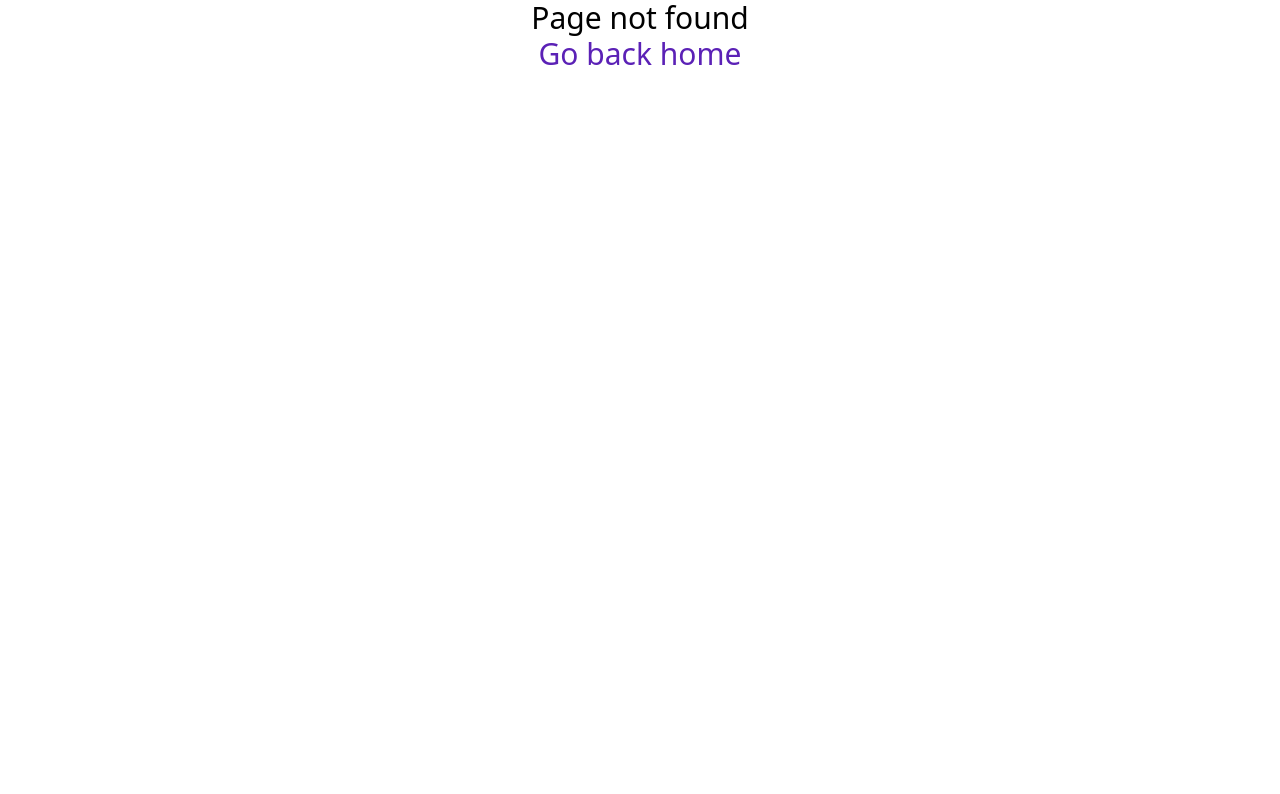
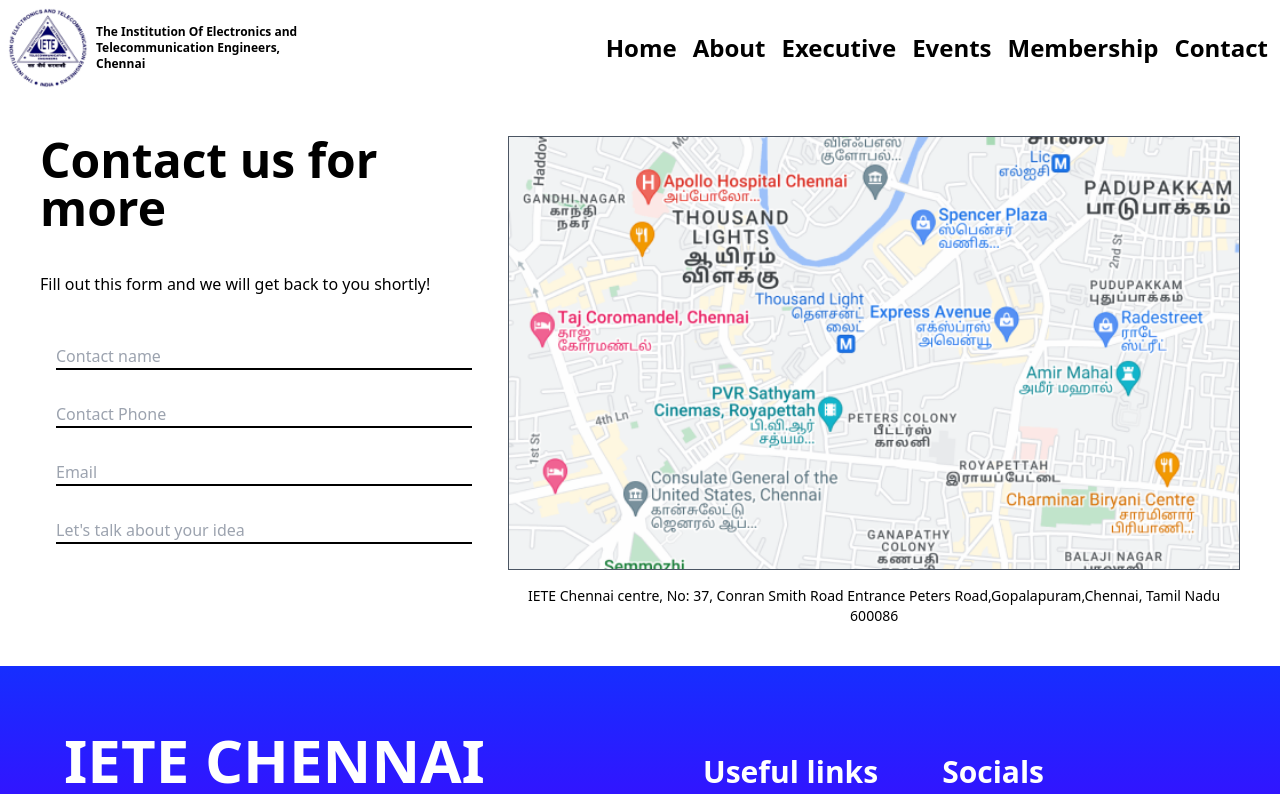
Before and after one commit to sajayprakash/IETE-Project, a React (Vite) app: page /contact in a window 1280 px wide. Before the commit this address had no page. Shown: the top 794 px of the page. Built offline with nearby package versions, Linux system fonts and the light colour scheme.

Commit message:
add Contact page

```diff
--- a/src/components/Navbar.jsx
+++ b/src/components/Navbar.jsx
@@ -14,7 +14,7 @@
           Chennai
         </p>
       </div>
-      <ul className="md:flex md:text-2xl hidden">
+      <ul className="md:flex md:text-2xl hidden mx-3">
         <li className="pl-4">
           <a href="/">Home</a>
         </li>
--- a/src/main.jsx
+++ b/src/main.jsx
@@ -1,7 +1,7 @@
 import React from "react";
 import ReactDOM from "react-dom/client";
 import { createBrowserRouter, RouterProvider } from "react-router-dom";
-import { Home, Membership, About } from "./routes";
+import { Home, Membership, About, Contact } from "./routes";
 import "./index.css";
 
 const router = createBrowserRouter([
@@ -25,6 +25,10 @@
     path: "/about",
     element: <About />,
   },
+  {
+    path: "/contact",
+    element: <Contact />,
+  },
 ]);
 
 ReactDOM.createRoot(document.getElementById("root")).render(
--- /dev/null
+++ b/src/routes/Contact.jsx
@@ -0,0 +1,47 @@
+import { Footer, Navbar } from "../components";
+import Map from "../assets/map.png";
+export default function Contact() {
+  return (
+    <>
+      <Navbar />
+      <div className="md:flex md:mx-10 mx-4 py-10 justify-between">
+        <div className="pb-4">
+          <h1 className="font-bold text-5xl">Contact us for more</h1>
+          <p className="font-normal pt-10">
+            Fill out this form and we will get back to you shortly!
+          </p>
+          <form action="" className="flex flex-col pt-8 max-w-md">
+            <input
+              type="text"
+              placeholder="Contact name"
+              className="m-4 border-b-2 border-black"
+            />
+            <input
+              type="number"
+              placeholder="Contact Phone"
+              className="m-4 border-b-2 border-black"
+            />
+            <input
+              type="email"
+              placeholder="Email"
+              className="m-4 border-b-2 border-black"
+            />
+            <input
+              type="text"
+              placeholder="Let's talk about your idea"
+              className="m-4 border-b-2 border-black"
+            />
+          </form>
+        </div>
+        <div className=" flex flex-col text-sm text-center">
+          <img src={Map} alt="Map Image" className="border border-gray-600" />
+          <p className="pt-4">
+            IETE Chennai centre, No: 37, Conran Smith Road Entrance Peters
+            Road,Gopalapuram,Chennai, Tamil Nadu 600086
+          </p>
+        </div>
+      </div>
+      <Footer />
+    </>
+  );
+}
--- a/src/routes/index.js
+++ b/src/routes/index.js
@@ -1,5 +1,6 @@
 import Home from "./Home";
 import Membership from "./Membership";
 import About from "./About";
+import Contact from "./Contact";
 
-export { Home, Membership, About };
+export { Home, Membership, About, Contact };
```
Also changed, not shown: src/assets/map.png (added).
